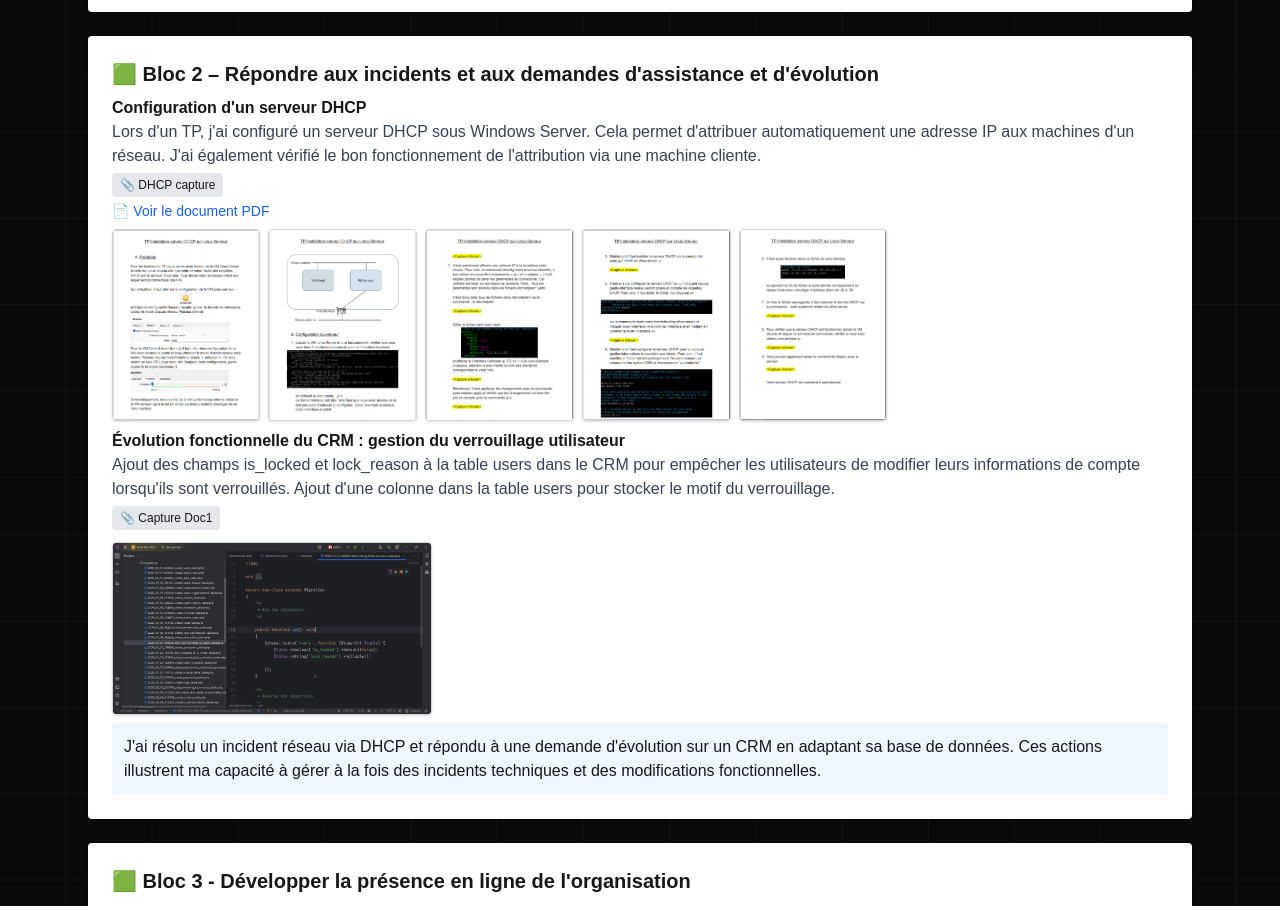
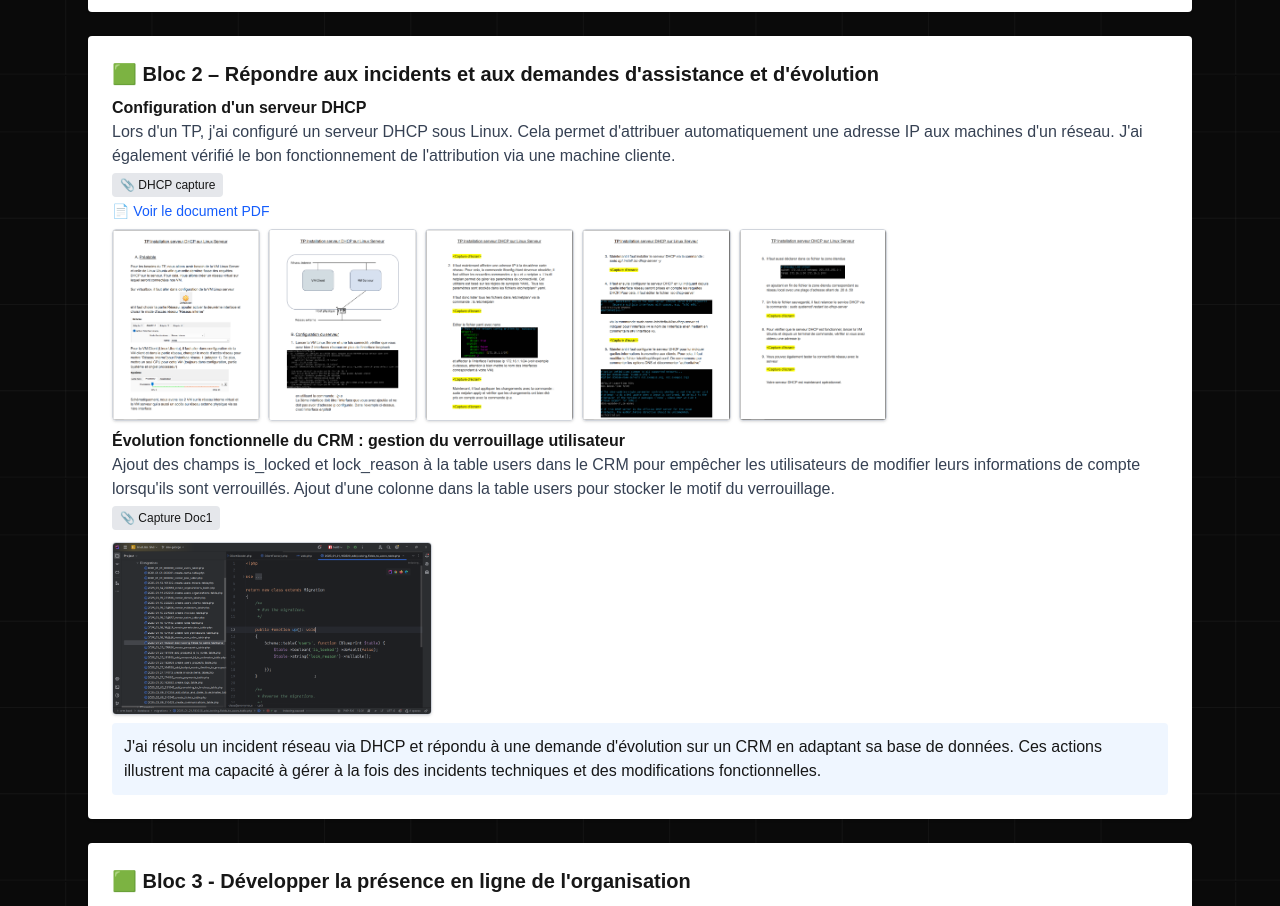
Before and after one commit to GeorgeKhita/portfolio, a Next.js app: page /competences in a window 1280 px wide. Shown: the part 1940-2846 px from the top of the page. Built offline with nearby package versions, Linux system fonts and the light colour scheme.

Commit message:
Mise à jour de la description du bloc de compétences pour refléter la configuration d'un serveur DHCP sous Linux au lieu de Windows Server.

```diff
--- a/app/competences/page.tsx
+++ b/app/competences/page.tsx
@@ -42,7 +42,7 @@ const blocs: Bloc[] = [
     realisations: [
       {
         titre: "Configuration d'un serveur DHCP",
-        description: "Lors d'un TP, j'ai configuré un serveur DHCP sous Windows Server. Cela permet d'attribuer automatiquement une adresse IP aux machines d'un réseau. J'ai également vérifié le bon fonctionnement de l'attribution via une machine cliente.",
+        description: "Lors d'un TP, j'ai configuré un serveur DHCP sous Linux. Cela permet d'attribuer automatiquement une adresse IP aux machines d'un réseau. J'ai également vérifié le bon fonctionnement de l'attribution via une machine cliente.",
         preuve: "DHCP capture",
         lien: ["/TableauComp/DHCP1.png", "/TableauComp/DHCP2.png", "/TableauComp/DHCP3.png", "/TableauComp/DHCP4.png", "/TableauComp/DHCP5.png"],
         telechargement: "/TableauComp/DHCP.pdf",
```
